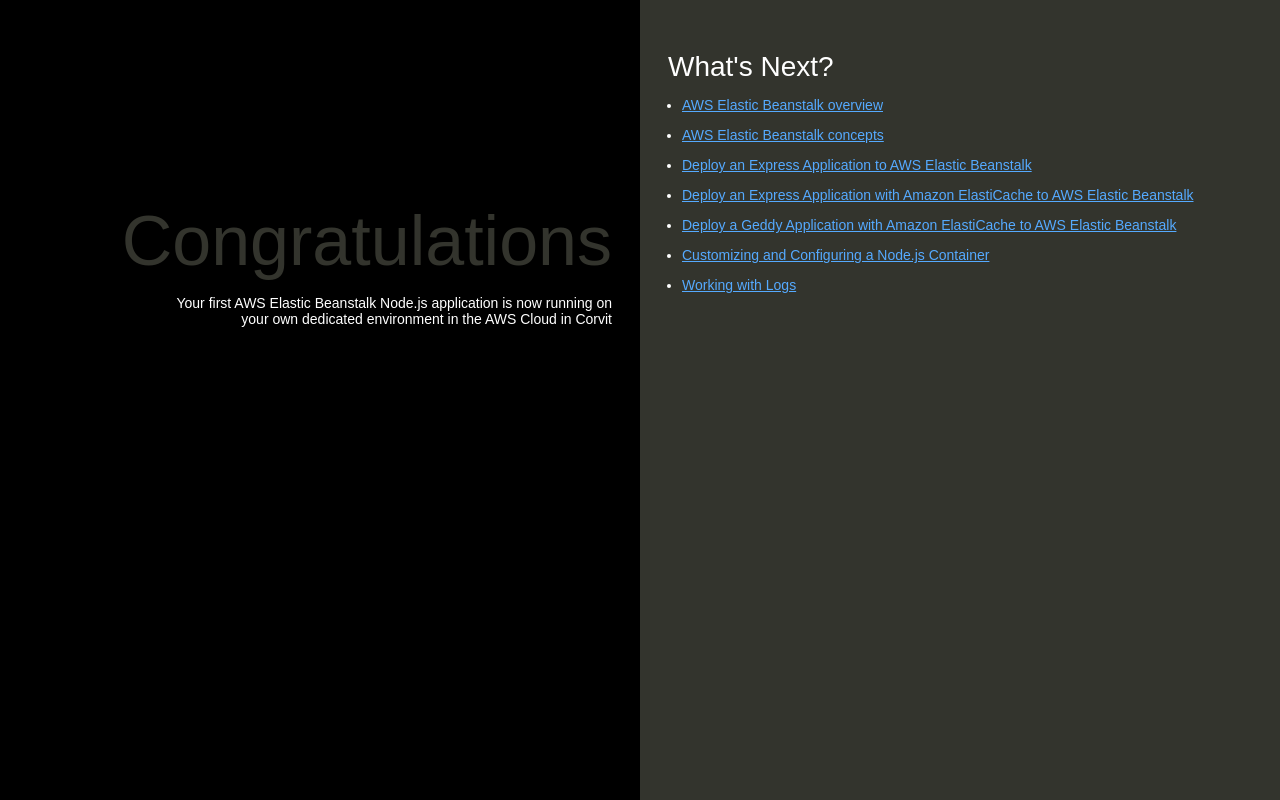
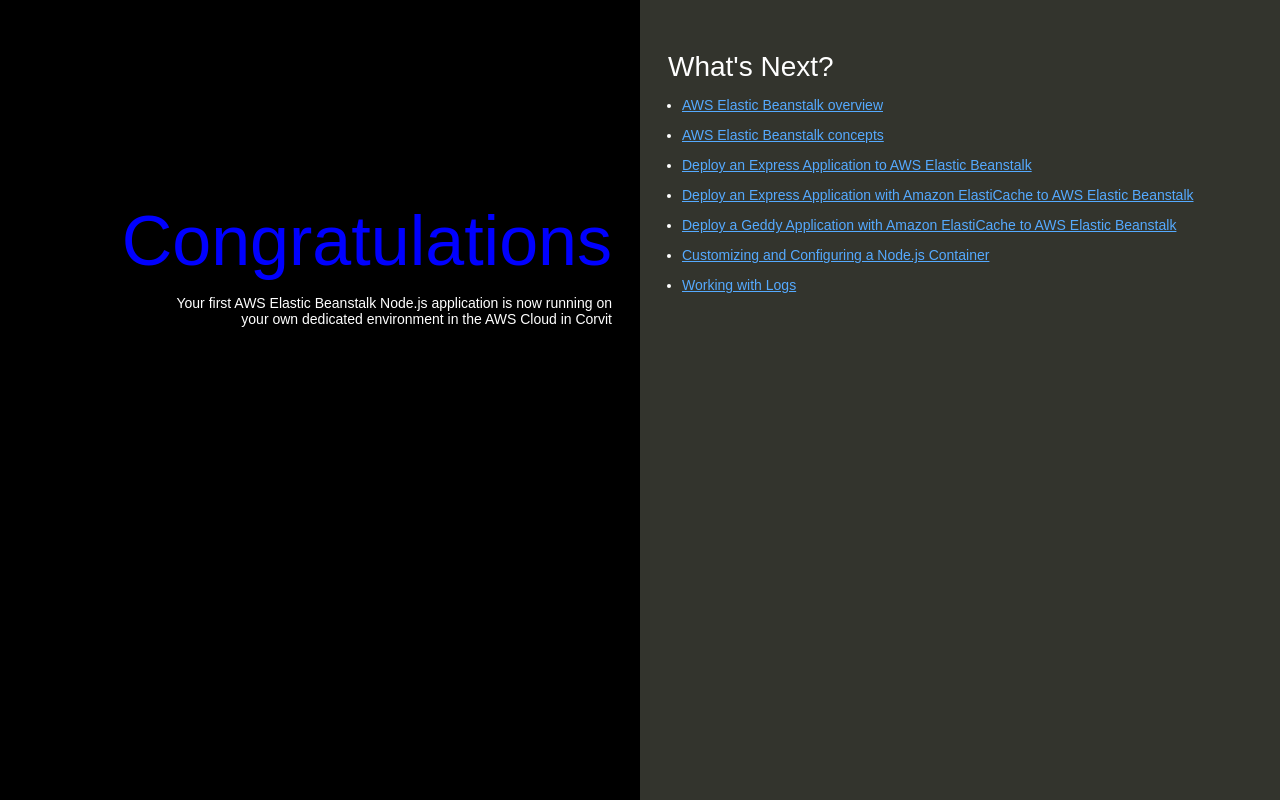
Before and after one commit to hey-makee/my-nodejs-app, a website: page index.html in a window 1280 px wide. Drawn offline with Linux system fonts and the light colour scheme.

Commit message:
Change h1 color from dark to blue

```diff
--- a/index.html
+++ b/index.html
@@ -61,7 +61,7 @@
     }
 
     h1 {
-      color: #33342D;
+      color: blue;
       font-size: 500%;
       font-weight: normal;
       margin-bottom: 0em;
```
